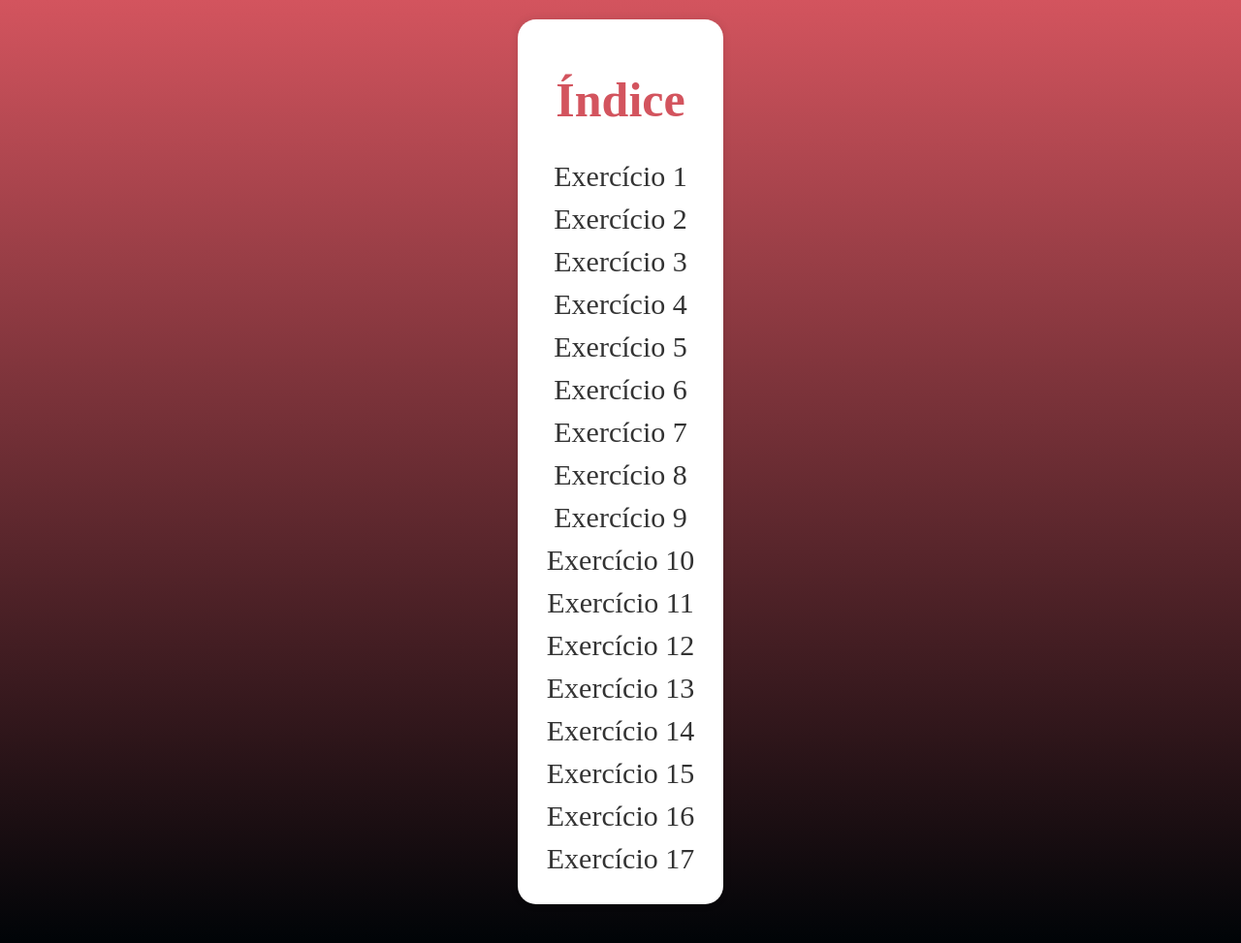
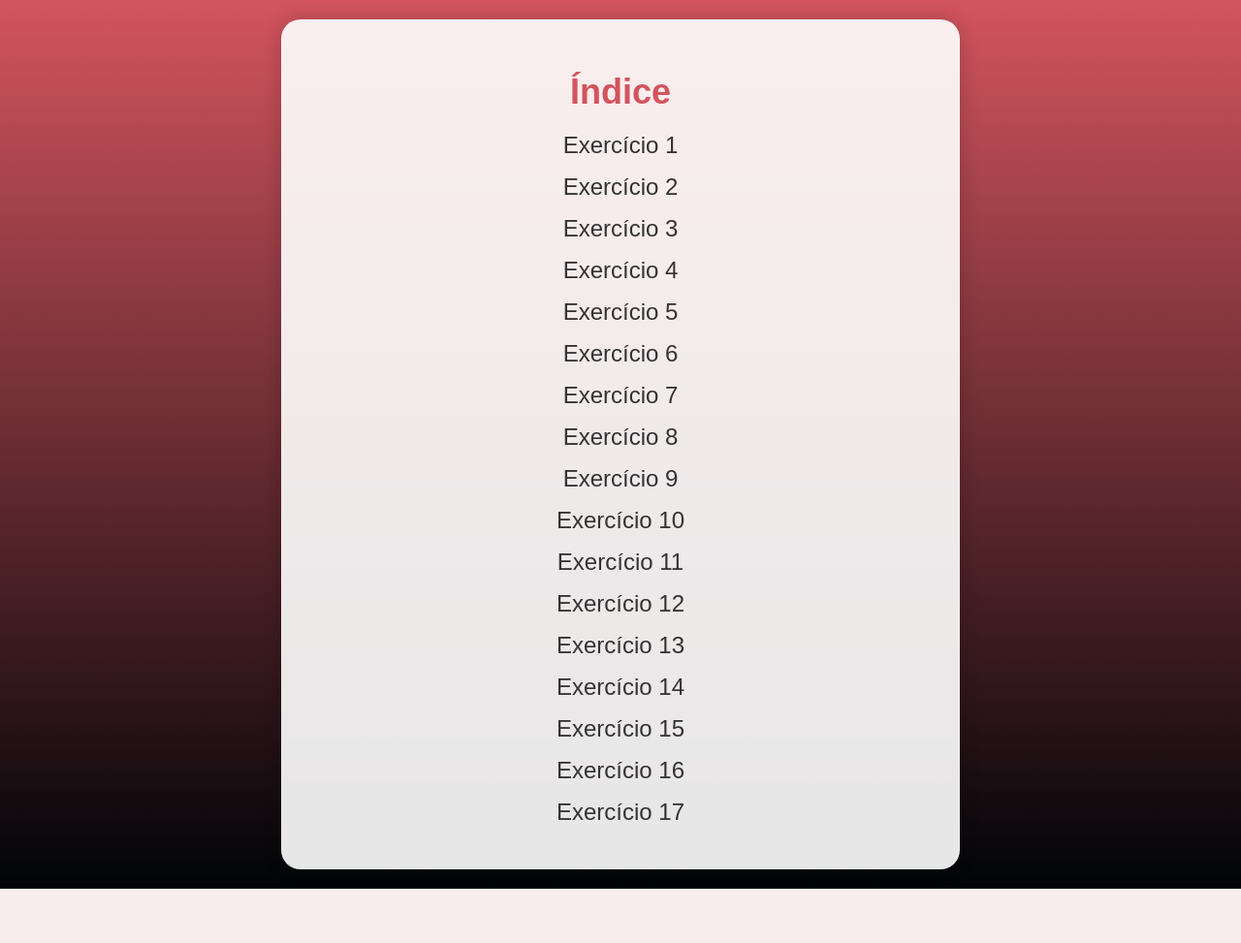
Before and after one commit to lilianns/exerciciosPHP, a PHP site: page / in a window 1280 px wide. Shown: the whole page at 97% size. After the commit the page ends 917 px from the top, so only its background shows below. Run offline with PHP 8.4, Linux system fonts and the light colour scheme.

```diff
--- a/index.php
+++ b/index.php
@@ -4,29 +4,32 @@
         <title>Índice</title>
     <style>
         body {
-        padding: 20px;
-        max-width: 400px;
-        margin: 0 auto;
-        display: flex;
-        flex-wrap: wrap;
-        background-image: linear-gradient(to bottom, #d3545e, #000407);
-        margin-bottom: 20px;
+            padding: 20px;
+            max-width: 800px;
+            margin: 0 auto;
+            display: flex;
+            justify-content: center;
+            align-items: center;
+            min-height: 100vh;
+            background-image: linear-gradient(to bottom, #d3545e, #000407);
+            font-family: Arial, sans-serif;
         }
 
         .index-container {
-            background-color: #fff;
-            border-radius: 19px;
-            box-shadow: 0px 0px 10px rgba(0, 0, 0, 0.1);
-            margin: 0 auto;
-            padding: 20px;
-        max-width: 400px;
+            background-color: rgba(255, 255, 255, 0.9);
+            border-radius: 20px;
+            box-shadow: 0px 0px 20px rgba(0, 0, 0, 0.2);
+            padding: 30px;
+            width: 80%;
         }
 
         h1 {
             text-align: center;
             color: #d3545e;
-            font-size: 50px;
+            font-size: 36px;
+            margin-bottom: 20px;
         }
+
         ul {
             list-style: none;
             padding: 0;
@@ -35,13 +38,18 @@
         }
 
         li {
-            margin: 10px ;
+            margin: 15px 0;
         }
 
         a {
             text-decoration: none;
-            color: #333 ;
-            font-size: 30px;
+            color: #333;
+            font-size: 24px;
+            transition: color 0.3s ease;
+        }
+
+        a:hover {
+            color: #d3545e;
         }
     </style>
     </head>
```
